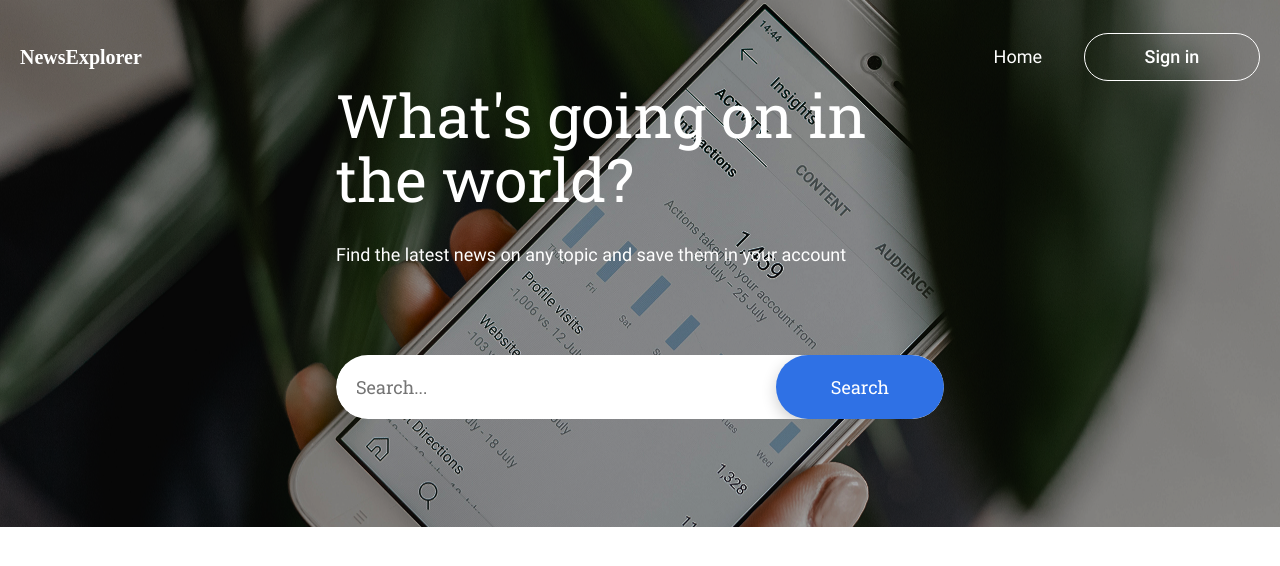
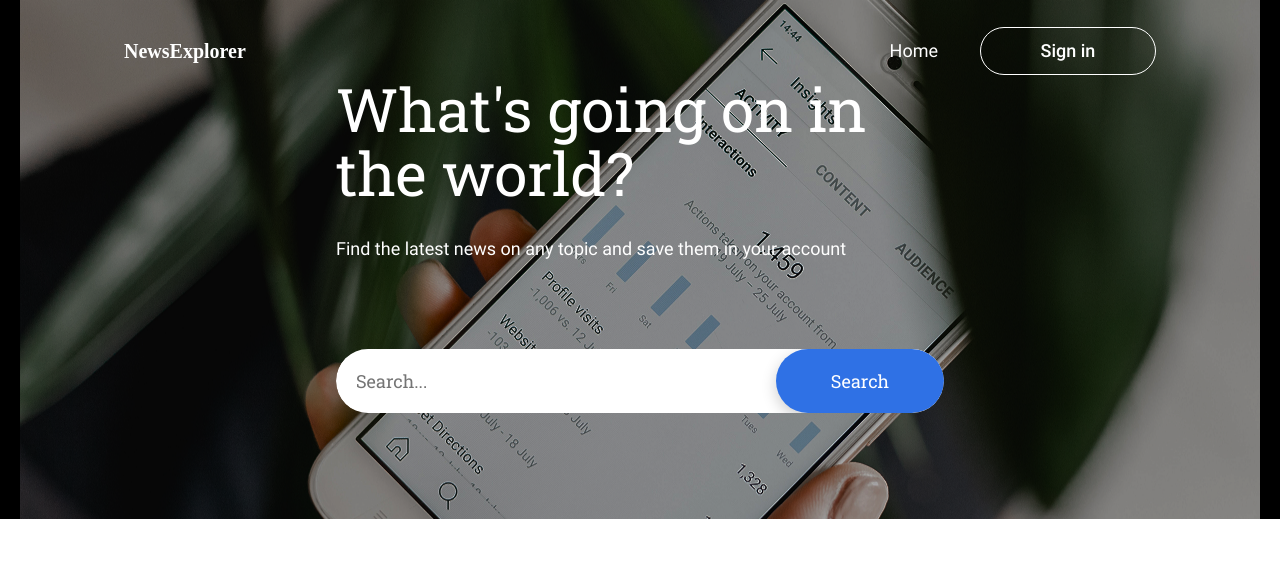
Before and after one commit to JFuton847/News-Explorer, a React (Vite) app: page / in a window 1280 px wide. Shown: the top 566 px of the page. Built offline with nearby package versions, Linux system fonts and the light colour scheme; a web font is replaced by a local one.

Commit message:
fix padding for page content

```diff
--- a/src/components/App/App.css
+++ b/src/components/App/App.css
@@ -1,6 +1,5 @@
 .App {
   background-color: black;
-  background-image: url(../../assets/background-image.png);
   font-family: "Inter", "Roboto", "Roboto-Slab" serif;
   color: white;
 }
--- a/src/components/Header/header.css
+++ b/src/components/Header/header.css
@@ -4,6 +4,8 @@
   align-items: center;
   justify-content: flex-start;
   padding: 32px 0 28px;
+  background-image: url(../../assets/background-image.png);
+  padding: 26px 104px;
 }
 
 .header__container {
--- a/src/components/SearchForm/SearchForm.css
+++ b/src/components/SearchForm/SearchForm.css
@@ -6,6 +6,7 @@
   height: 64px;
   border-radius: 100px;
   overflow: hidden;
+  box-sizing: border-box;
 }
 
 .searchForm {
```
